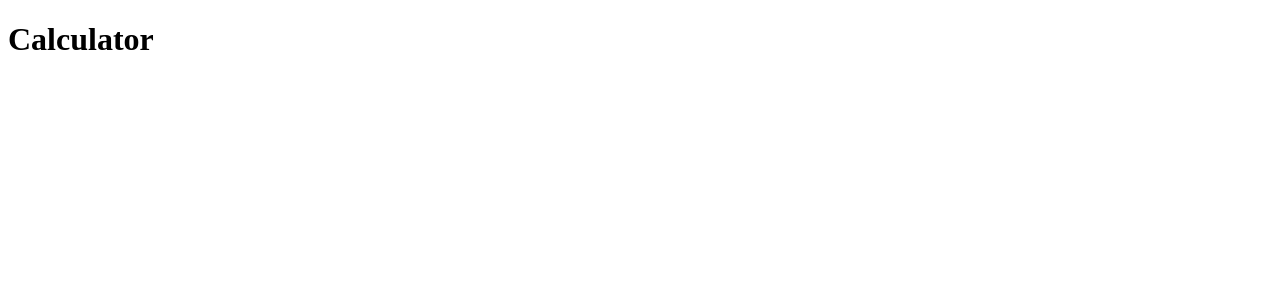
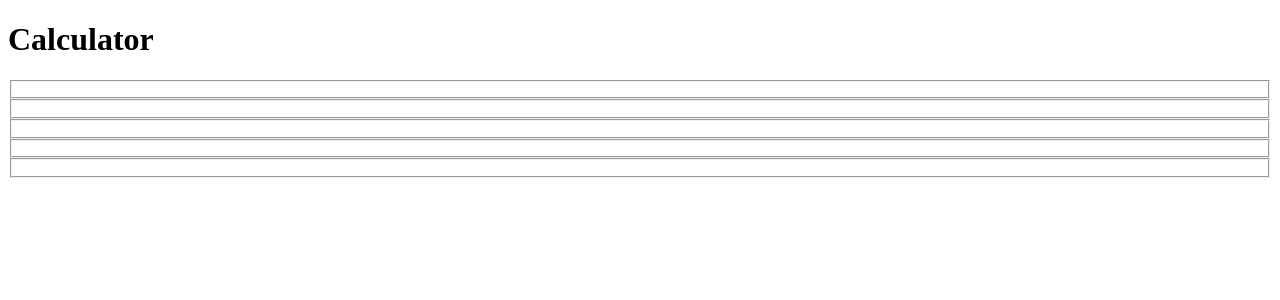
Before and after one commit to thiseas-perso/electric, a Next.js app: page /calculator in a window 1280 px wide. Shown: the top 300 px of the page. Built offline with nearby package versions, Linux system fonts and the light colour scheme.

Commit message:
created calculator page, refactored calculator data: consumption is now in carData and not in energyData

```diff
--- a/pages/calculator/index.js
+++ b/pages/calculator/index.js
@@ -10,6 +10,13 @@ const Calculator = () => {
         <link rel="icon" href="/favicon.ico" />
       </Head>
       <h1>Calculator</h1>
+      <form>
+        <fieldset id="energyData"> </fieldset>
+        <fieldset id="usageData"> </fieldset>
+        <fieldset id="usageExpected"> </fieldset>
+        <fieldset id="carDataICE"> </fieldset>
+        <fieldset id="carDataEV"> </fieldset>
+      </form>
     </>
   );
 };
--- a/pages/index.js
+++ b/pages/index.js
@@ -20,7 +20,7 @@ const Home = ({ allNames, allData, bananaData }) => {
         <link rel="icon" href="/favicon.ico" />
       </Head>
       <h1>HOME</h1>
-      <Link href={'/electric-cars'}>cars</Link>
+      <Link href={'/calculator'}>calculator</Link>
     </>
   );
 };
```
Also changed, not shown: helpers/calculator.js (+6 -6 lines), lib/csvParser.js.
